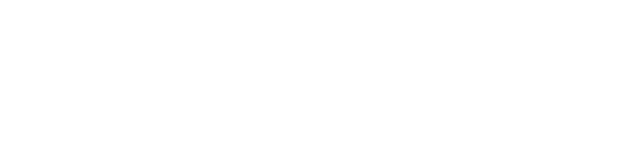
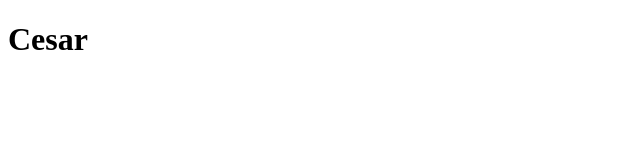
Before and after one commit to cesar-55/Web-lab, a plain HTML site: page index.html in a window 1280 px wide. Shown: the whole page, without its empty margins (0-640 px from the left). Drawn offline with Linux system fonts and the light colour scheme.

Commit message:
add index 2

```diff
--- a/index.html
+++ b/index.html
@@ -6,6 +6,6 @@
     <title>Document</title>
 </head>
 <body>
-
+    <h1>Cesar</h1>
 </body>
 </html>
```
